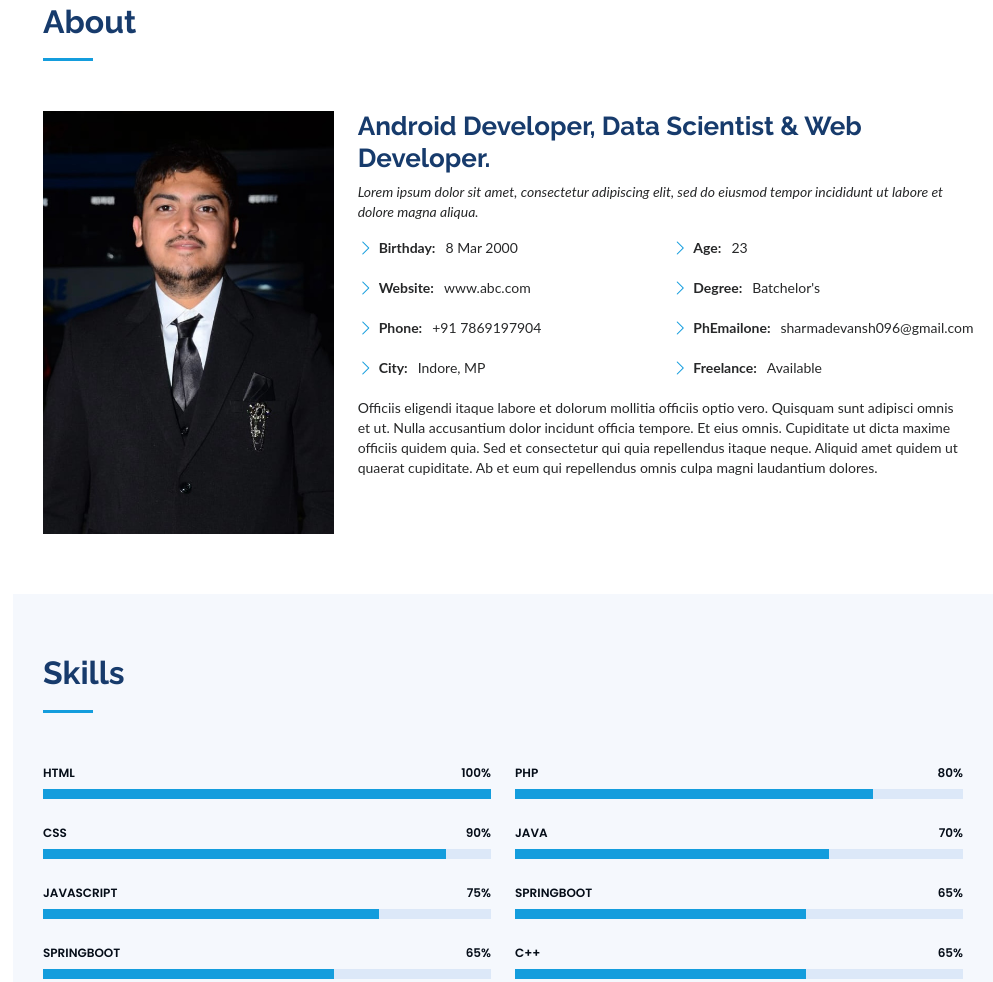
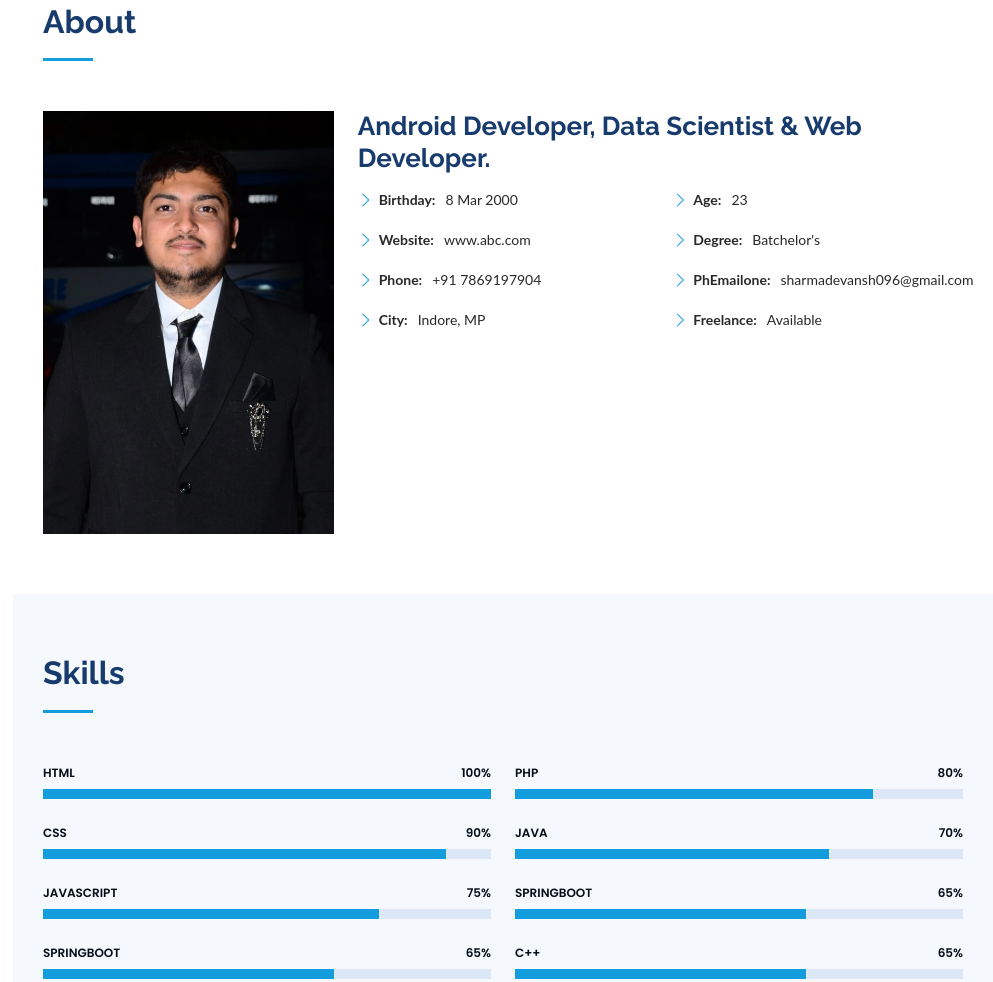
Before and after one commit to Devansh-sharma08/portfolio, a plain HTML site: page index.html in a window 1280 px wide. Shown: the part 887-1869 px from the top of the page, without its empty margins (287-1280 px from the left). Drawn offline with Linux system fonts and the light colour scheme.

Commit message:
Update index.html

```diff
--- a/index.html
+++ b/index.html
@@ -97,8 +97,7 @@
           <div class="col-lg-8 pt-4 pt-lg-0 content" data-aos="fade-left">
             <h3>Android Developer, Data Scientist  &amp; Web Developer.</h3>
             <p class="fst-italic">
-              Lorem ipsum dolor sit amet, consectetur adipiscing elit, sed do eiusmod tempor incididunt ut labore et dolore
-              magna aliqua.
+
             </p>
             <div class="row">
               <div class="col-lg-6">
@@ -119,8 +118,7 @@
               </div>
             </div>
             <p>
-              Officiis eligendi itaque labore et dolorum mollitia officiis optio vero. Quisquam sunt adipisci omnis et ut. Nulla accusantium dolor incidunt officia tempore. Et eius omnis.
-              Cupiditate ut dicta maxime officiis quidem quia. Sed et consectetur qui quia repellendus itaque neque. Aliquid amet quidem ut quaerat cupiditate. Ab et eum qui repellendus omnis culpa magni laudantium dolores.
+
             </p>
           </div>
         </div>
```
